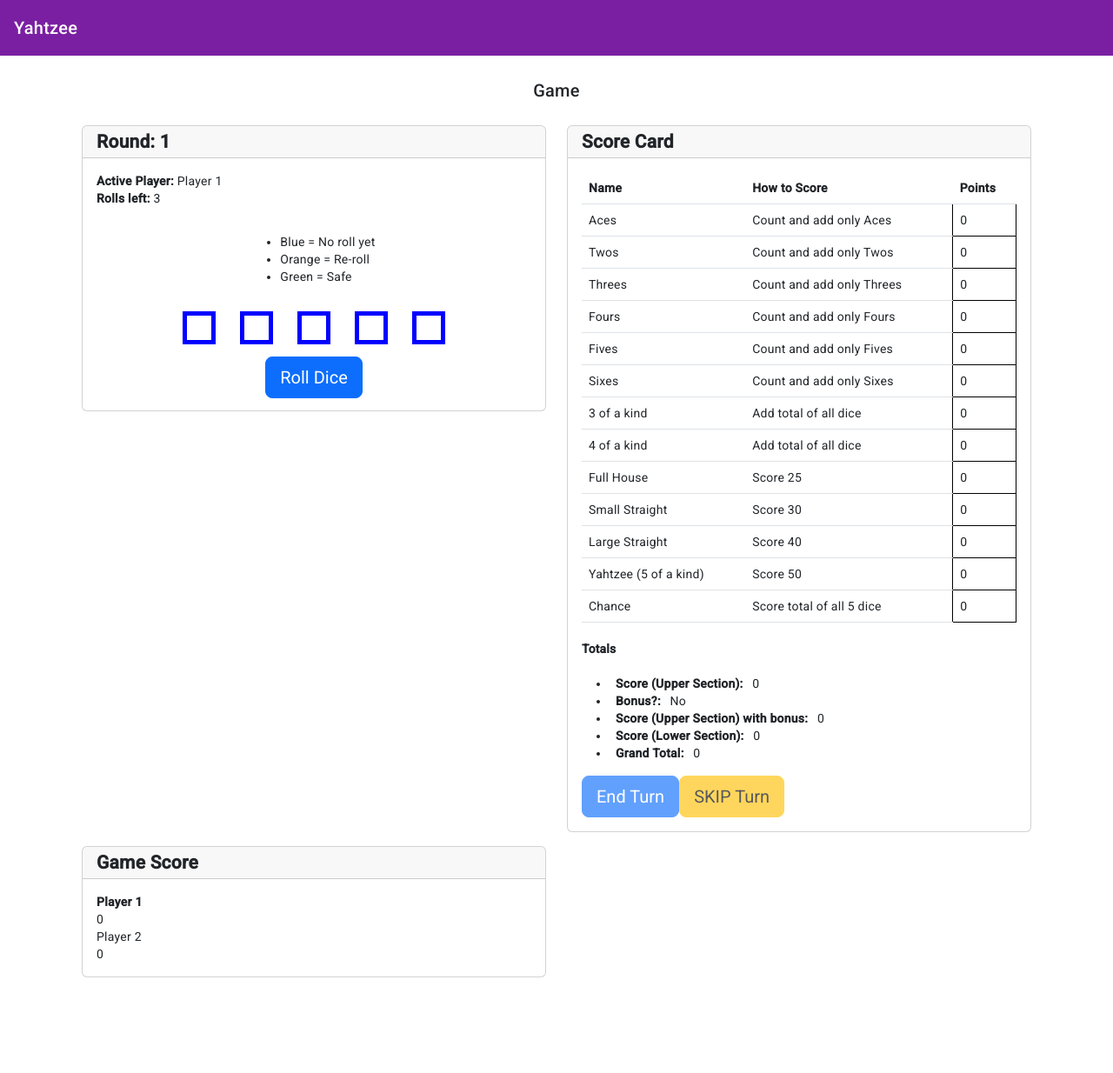
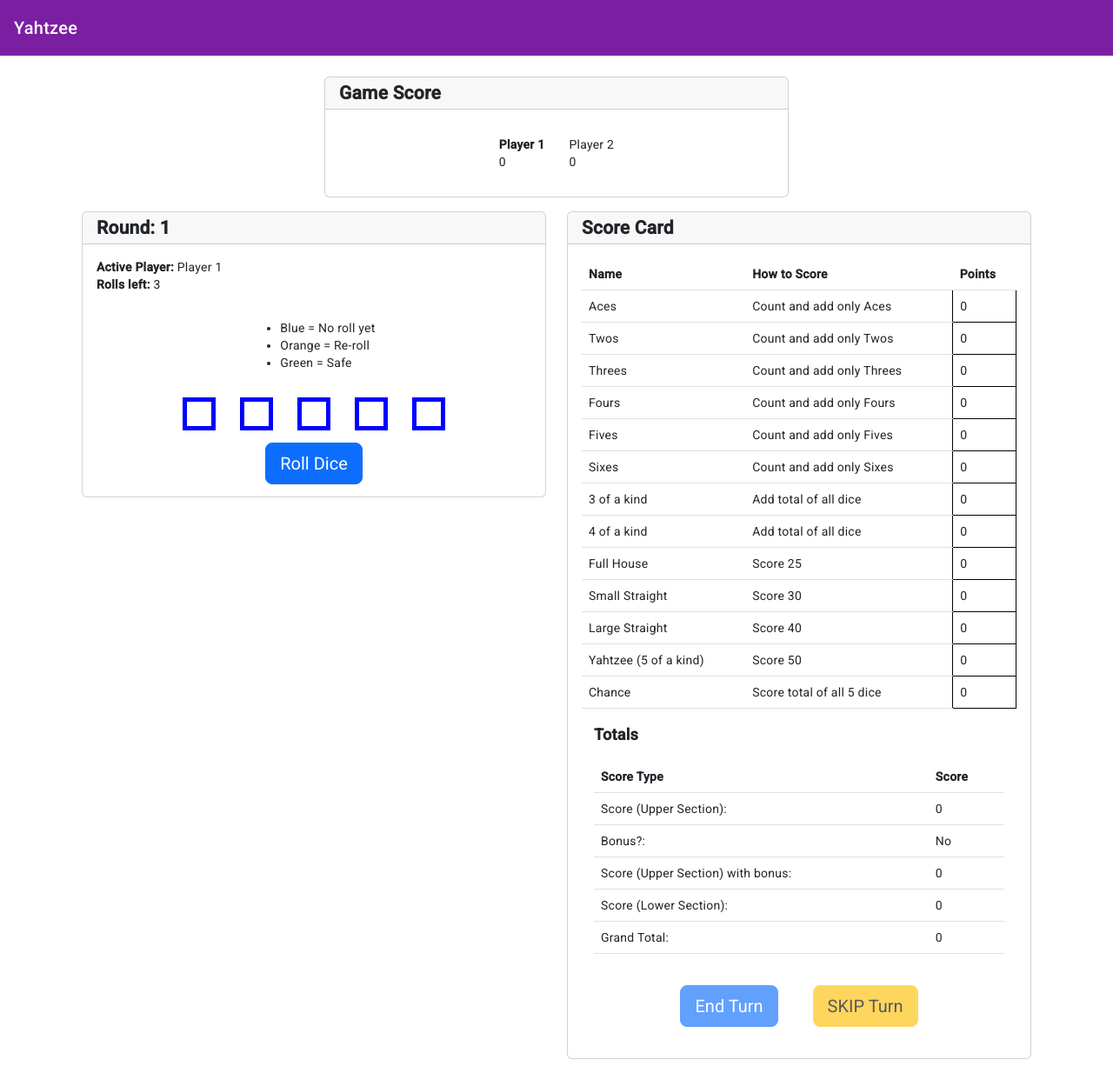
Before and after one commit to webcooltz/yahtzee, an Angular app: page /menu in a window 1280 px wide. Shown: the whole page at 87% size. Before the commit the page ends 1140 px from the top, so only its background shows below. Built offline with nearby package versions, Linux system fonts and the light colour scheme.

Commit message:
Layout updates
Updating the basic layout and styling, cleaning it up

```diff
--- a/src/app/game/game.component.css
+++ b/src/app/game/game.component.css
@@ -1,9 +1,16 @@
 /* -----General----- */
 
-/* .btn-div { */
-  /* align-items: center; */
-  /* justify-content: center; */
-/* } */
+.btn-div {
+  align-items: center;
+  justify-content: center;
+  display: flex;
+  flex-direction: row;
+  /* padding: 1em; */
+}
+
+.btn-div button {
+  margin: 1em;
+}
 
 .section-title {
   font-size: 1.5em;
@@ -11,8 +18,32 @@
 }
 
 .section-subtitle {
-  font-size: 1em;
+  font-size: 1.3em;
   font-weight: bold;
+}
+
+/* -----Game Score Box----- */
+
+.total-score-row {
+  display: flex;
+  flex-direction: row;
+  align-items: center;
+  justify-content: center;
+  /* padding: 0.5em; */
+}
+
+.score-box-content {
+  display: flex;
+  flex-direction: row;
+  align-items: center;
+  justify-content: center;
+  /* padding: 0.5em; */
+}
+
+.score-box-content-item {
+  /* border: solid black 1px; */
+  padding: 0.5em;
+  margin: 0.5em;
 }
 
 /* -----Dice Roll----- */
@@ -58,12 +89,11 @@
 
 /* -----Score Card----- */
 
-/* .point-sections-container { */
-
-/* } */
+.score-card-totals {
+  margin: 1em;
+}
 
 .score-card-totals-title {
-  /* list-style-type: none; */
   padding: 0.5em;
   font-size: 1em;
   font-weight: bold;
--- a/src/app/game/game.component.html
+++ b/src/app/game/game.component.html
@@ -1,5 +1,4 @@
 <div class="container mt-4">
-  <h2 class="text-center mb-4">Game</h2>
 
   <!--Game status-->
   <!-- <div class="row">
@@ -26,6 +25,27 @@
         </div>
       </div>
     </div> -->
+
+    <!--Game Score-->
+  <div class="row total-score-row">
+    <div class="col-md-6">
+      <div class="card mb-3">
+        <div class="card-header section-title">Game Score</div>
+        <div class="card-body score-box-content">
+          <div class="score-box-content-item"
+            *ngFor="let player of game.players">
+            <div class="score-box-content-item-title"
+              [ngStyle]="{'background-color': player.color}">
+              <span [ngStyle]="{'font-weight': player === game.currentPlayer ? 'bold' : 'none'}">
+                {{player.name}}
+              </span>
+            </div>
+            <div class="score-box-content-item-value">{{player.score}}</div>
+          </div>
+        </div>
+      </div>
+    </div>
+  </div>
 
   <div class="row">
 
@@ -102,7 +122,7 @@
                 <td
                   (click)="selectPointSection(pointSection)"
                   [ngStyle]="{
-                    'border': pointSection.used ? 'green solid 3px' : (pointSection.isSelected ? 'blue solid 2px' : 'black solid 1px')
+                    'border': pointSection.used && pointSection.points === 0 ? 'red solid 3px' : (pointSection.used ? 'green solid 3px' : (pointSection.isSelected ? 'blue solid 2px' : 'black solid 1px'))
                   }">
                   {{ pointSection.points }}
                 </td>
@@ -111,7 +131,41 @@
           </table>
           <div class="score-card-totals">
             <h3 class="section-subtitle">Totals</h3>
-            <ul>
+            <table class="score-card-totals-table table">
+              <thead>
+                <tr>
+                  <th>Score Type</th>
+                  <th>Score</th>
+                </tr>
+              </thead>
+              <tbody>
+                <tr>
+                  <td>Score (Upper Section):</td>
+                  <td>{{game.currentPlayer.scoreTotals.upperSectionTotal}}</td>
+                </tr>
+                <tr>
+                  <td>Bonus?:</td>
+                  <td>
+                    <span>
+                      {{game.currentPlayer.scoreTotals.upperSectionTotal >= 63 ? 'Yes' : 'No'}}
+                    </span>
+                  </td>
+                </tr>
+                <tr>
+                  <td>Score (Upper Section) with bonus:</td>
+                  <td>{{game.currentPlayer.scoreTotals.upperSectionTotalWithBonus}}</td>
+                </tr>
+                <tr>
+                  <td>Score (Lower Section):</td>
+                  <td>{{game.currentPlayer.scoreTotals.lowerSectionTotal}}</td>
+                </tr>
+                <tr>
+                  <td>Grand Total:</td>
+                  <td>{{game.currentPlayer.scoreTotals.grandTotal}}</td>
+                </tr>
+              </tbody>
+            </table>
+            <!-- <ul>
               <li>
                 <span class="score-card-totals-title">
                   Score (Upper Section):
@@ -144,7 +198,7 @@
                 </span>
                 {{game.currentPlayer.scoreTotals.grandTotal}}
               </li>
-            </ul>
+            </ul> -->
           </div>
           <div class="btn-div">
             <button class="btn btn-primary btn-lg btn-block"
@@ -162,23 +216,4 @@
       </div>
     </div>
 
-  <!--Game Score-->
-  <div class="col-md-6">
-    <div class="card mb-3">
-      <div class="card-header section-title">Game Score</div>
-      <div class="card-body score-box-content">
-        <div class="score-box-content-item"
-          *ngFor="let player of game.players">
-          <div class="score-box-content-item-title"
-            [ngStyle]="{'background-color': player.color}">
-            <span [ngStyle]="{'font-weight': player === game.currentPlayer ? 'bold' : 'none'}">
-              {{player.name}}
-            </span>
-          </div>
-          <div class="score-box-content-item-value">{{player.score}}</div>
-        </div>
-      </div>
-    </div>
-  </div>
-
 </div>
--- a/src/app/services/game.service.ts
+++ b/src/app/services/game.service.ts
@@ -73,7 +73,7 @@ export class GameService {
   calculateRoundScore() {
     const selectedPointSection = this.game.currentPlayer.pointsSections.find(ps => ps.isSelected === true);
     if (selectedPointSection) {
-      this.game.currentPlayer.score += selectedPointSection.points;
+      // this.game.currentPlayer.score += selectedPointSection.points;
       selectedPointSection.used = true;
     }
   }
```
